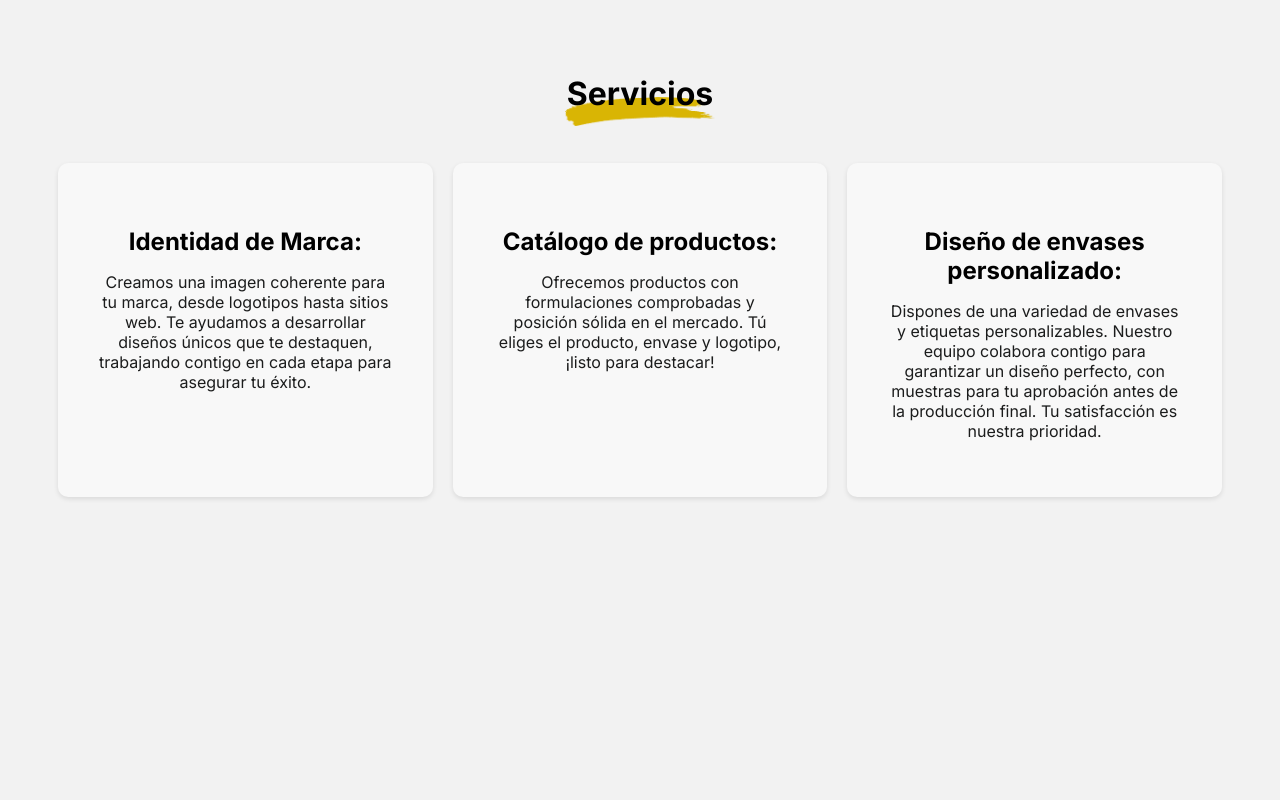
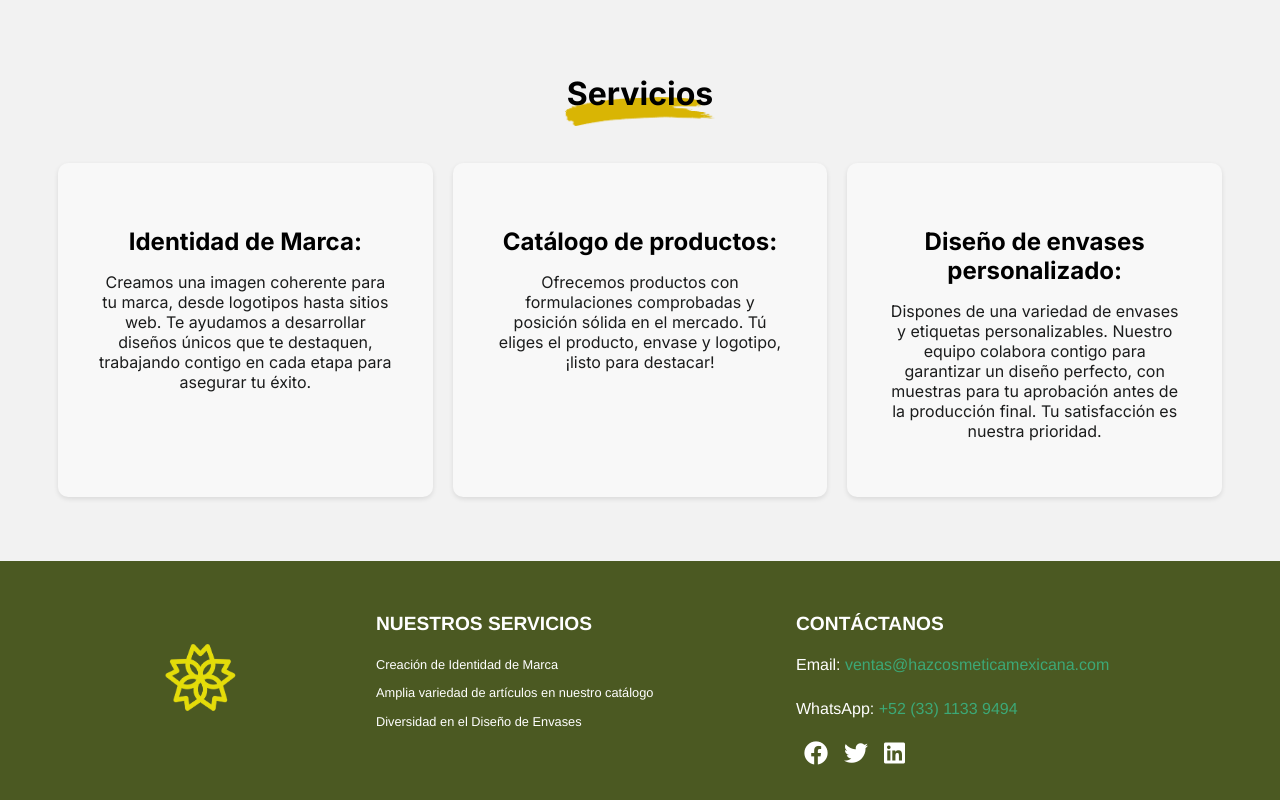
Before and after one commit to AdrianValenciaVillanueva/hazcosmetica, a Vue app: page / in a window 1280 px wide. Shown: the part 1252-2052 px from the top of the page. Before the commit the page ends 1781 px from the top, so only its background shows below. Built offline with nearby package versions, Linux system fonts and the light colour scheme; a web font is replaced by a local one.

Commit message:
footer añadido

```diff
--- a/public/index.html
+++ b/public/index.html
@@ -8,6 +8,7 @@
     <link rel="stylesheet" href="https://cdnjs.cloudflare.com/ajax/libs/font-awesome/6.0.0-beta3/css/all.min.css">
     <link href="https://fonts.googleapis.com/css2?family=Inter:wght@400;500;700&display=swap" rel="stylesheet">
     <link href="https://fonts.googleapis.com/css2?family=Inter:wght@400;700&display=swap" rel="stylesheet">
+    <link rel="stylesheet" href="https://cdnjs.cloudflare.com/ajax/libs/font-awesome/5.15.4/css/all.min.css">
 
     <title><%= htmlWebpackPlugin.options.title %></title>
   </head>
--- a/src/App.vue
+++ b/src/App.vue
@@ -3,6 +3,8 @@
   <headC />
   <AboutUs />
   <servicios />
+  <contacto />
+
 </template>
 
 <script>
@@ -10,6 +12,7 @@ import AboutUs from './components/AboutUs.vue';
 import NavigationBar from './components/NavigationBar.vue';
 import headC from './components/headC.vue';
 import servicios from './components/servicios.vue';
+import contacto from './components/contacto.vue';
 
 export default {
   name: 'App',
@@ -17,7 +20,8 @@ export default {
     NavigationBar,
     headC,
     AboutUs,
-    servicios
+    servicios,
+    contacto
   }
 }
 </script>
--- /dev/null
+++ b/src/components/contacto.vue
@@ -0,0 +1,88 @@
+<template>
+  <div class="footer-section">
+    <div class="footer-icon">
+      <img src="@/assets/logo footer.png" alt="Logo de Haz Cosmética Mexicana" />
+    </div>
+    <div class="footer-services">
+      <h3 class="footer-title">NUESTROS SERVICIOS</h3>
+      <ul class="footer-list">
+        <li>Creación de Identidad de Marca</li>
+        <li>Amplia variedad de artículos en nuestro catálogo</li>
+        <li>Diversidad en el Diseño de Envases</li>
+      </ul>
+    </div>
+    <div class="footer-contact">
+      <h3 class="footer-title">CONTÁCTANOS</h3>
+      <p>Email: <a class="cont" href="mailto:ventas@hazcosmeticamexicana.com">ventas@hazcosmeticamexicana.com</a></p>
+      <p>WhatsApp: <a class="cont" href="tel:+523311339494">+52 (33) 1133 9494</a></p>
+      <!-- Íconos de redes sociales -->
+      <div class="footer-social">
+        <a href="https://www.facebook.com/tu_pagina_de_facebook" target="_blank"><i class="fab fa-facebook"></i></a>
+        <a href="https://www.twitter.com/tu_perfil_de_twitter" target="_blank"><i class="fab fa-twitter"></i></a>
+        <a href="https://www.linkedin.com/in/tu_perfil_de_linkedin" target="_blank"><i class="fab fa-linkedin"></i></a>
+      </div>
+    </div>
+  </div>
+</template>
+
+<script>
+export default {
+  name: 'ContactoBlock',
+};
+</script>
+
+<style scoped>
+.footer-section {
+  background-color: #4b5922;
+  color: white;
+  display: flex;
+  justify-content: space-between;
+  padding: 2rem 5vw;
+  margin-top: 2rem;
+  text-align: left;
+}
+
+.footer-services,
+.footer-contact {
+  width: 45%;
+}
+
+.footer-title {
+  font-size: 1.2rem;
+  font-weight: 700;
+  margin-bottom: 1rem;
+}
+
+.footer-list {
+  list-style: none;
+  padding: 0;
+  line-height: 1.8rem;
+  font-size: .8rem;
+}
+
+.footer-contact p {
+  line-height: 1.8rem;
+}
+
+.footer-social a {
+  color: white;
+  font-size: 1.5rem;
+  margin: 0 0.5rem;
+  text-decoration: none;
+}
+
+.footer-social a:hover {
+  color: #ccc;
+}
+.footer-icon img {
+  width: 5rem;
+  padding-top: 3rem;
+  padding-left: 6rem;
+  padding-right: 8.5rem;
+  position: flex;
+}
+.cont{
+  color: rgba(50, 222, 176, 0.597);
+  text-decoration: none;
+}
+</style>
```
Also changed, not shown: src/assets/logo footer.png (added).
